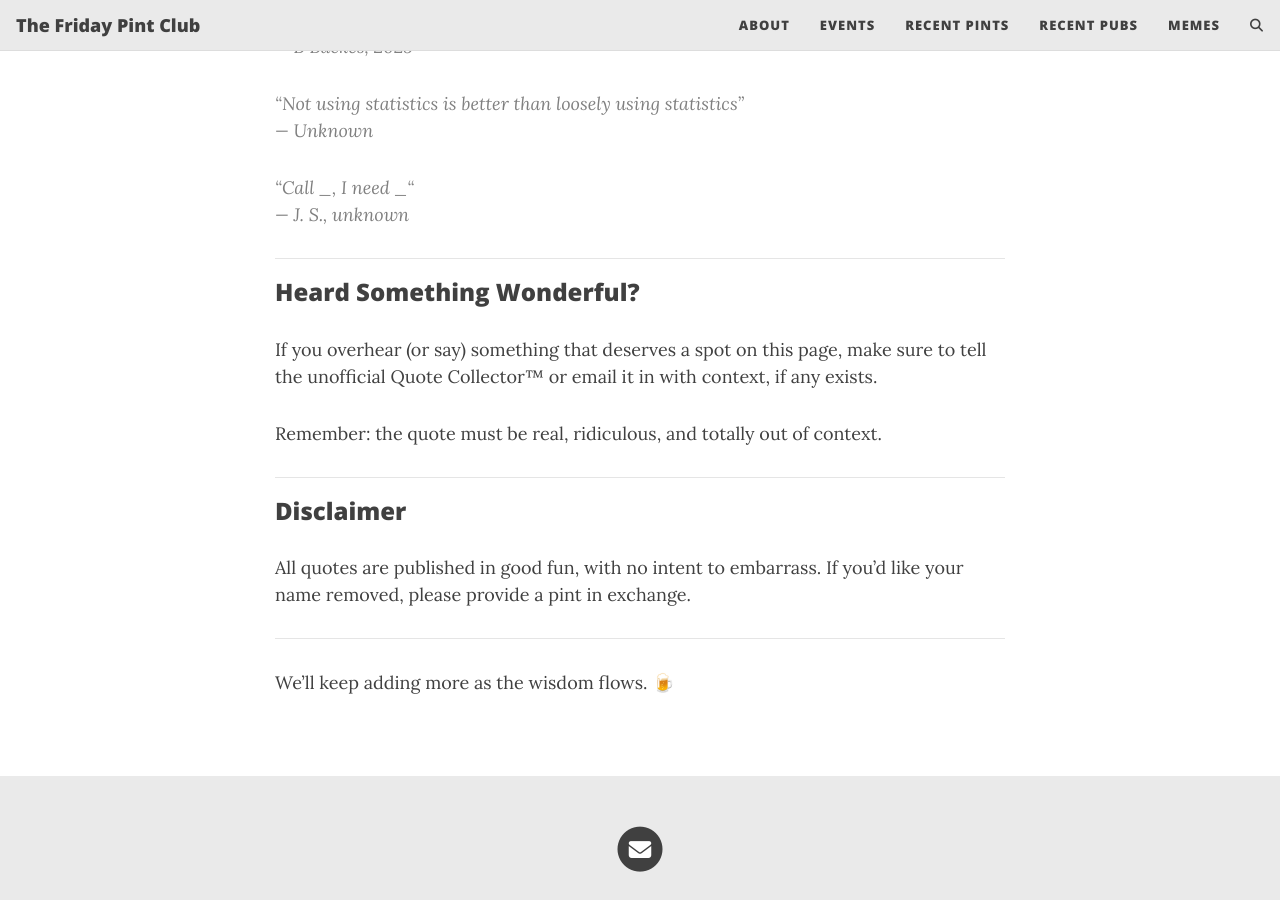
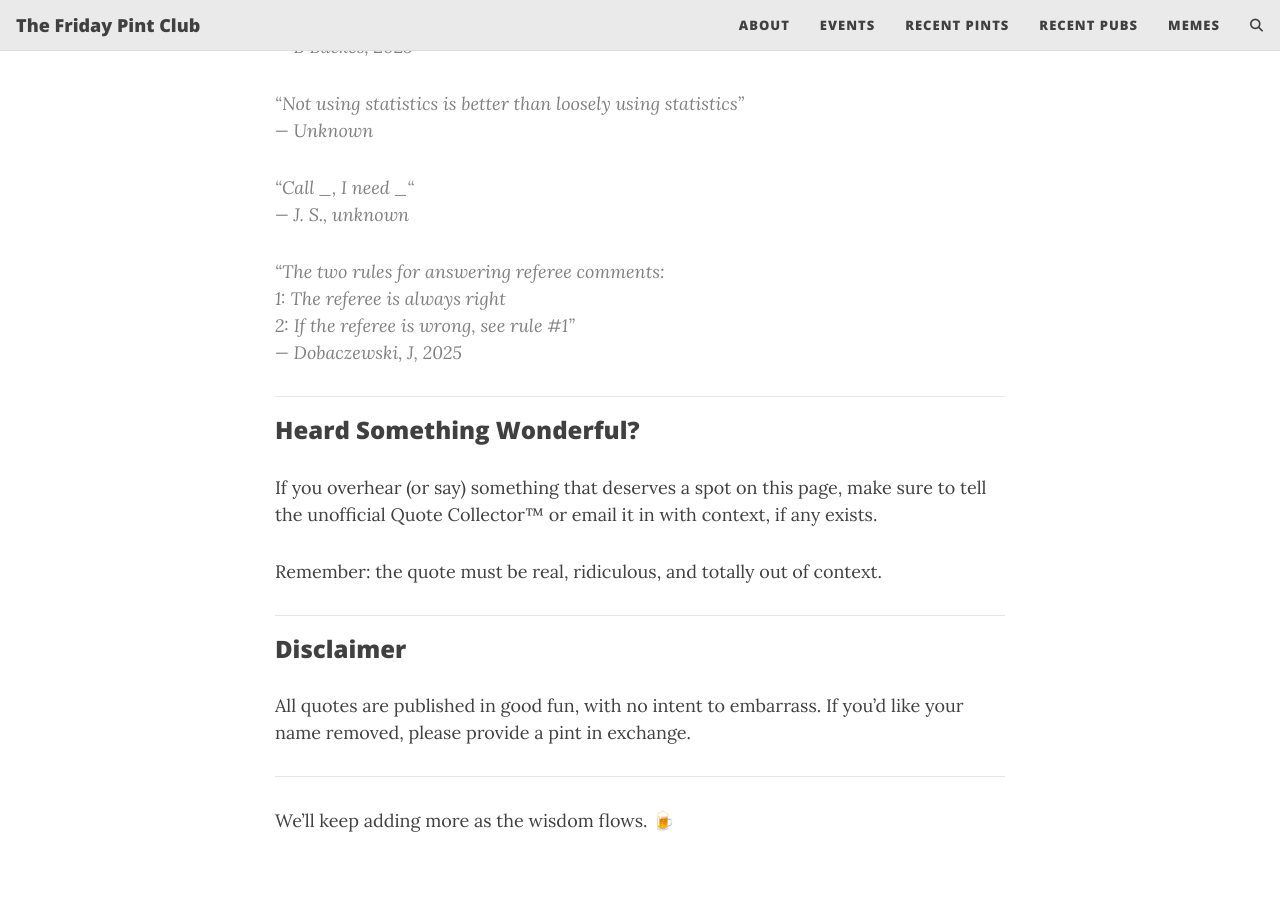
Before and after one commit to GuyCarter-Richardson/thefridaypintclub.github.io, a Jekyll site: the page built from memes.md, in a window 1280 px wide and 900 px high, scrolled down 1174 px. Built offline with Jekyll 4.4.1, drawn with Linux system fonts in a browser that asks for light colours; comment, search, counter and statistics services are not loaded.

Commit message:
Adding content to memes page

```diff
--- a/memes.md
+++ b/memes.md
@@ -47,6 +47,11 @@ Some are hilarious, others confusing, and a few… well, we’re still trying to
 > _"Call _, I need _"_
 > — J. S., unknown
 
+> "The two rules for answering referee comments:  <br>
+> 1: The referee is always right  <br>
+> 2: If the referee is wrong, see rule #1"  <br>
+> — Dobaczewski, J, 2025
+
 ---
 
 ### Heard Something Wonderful?
```
